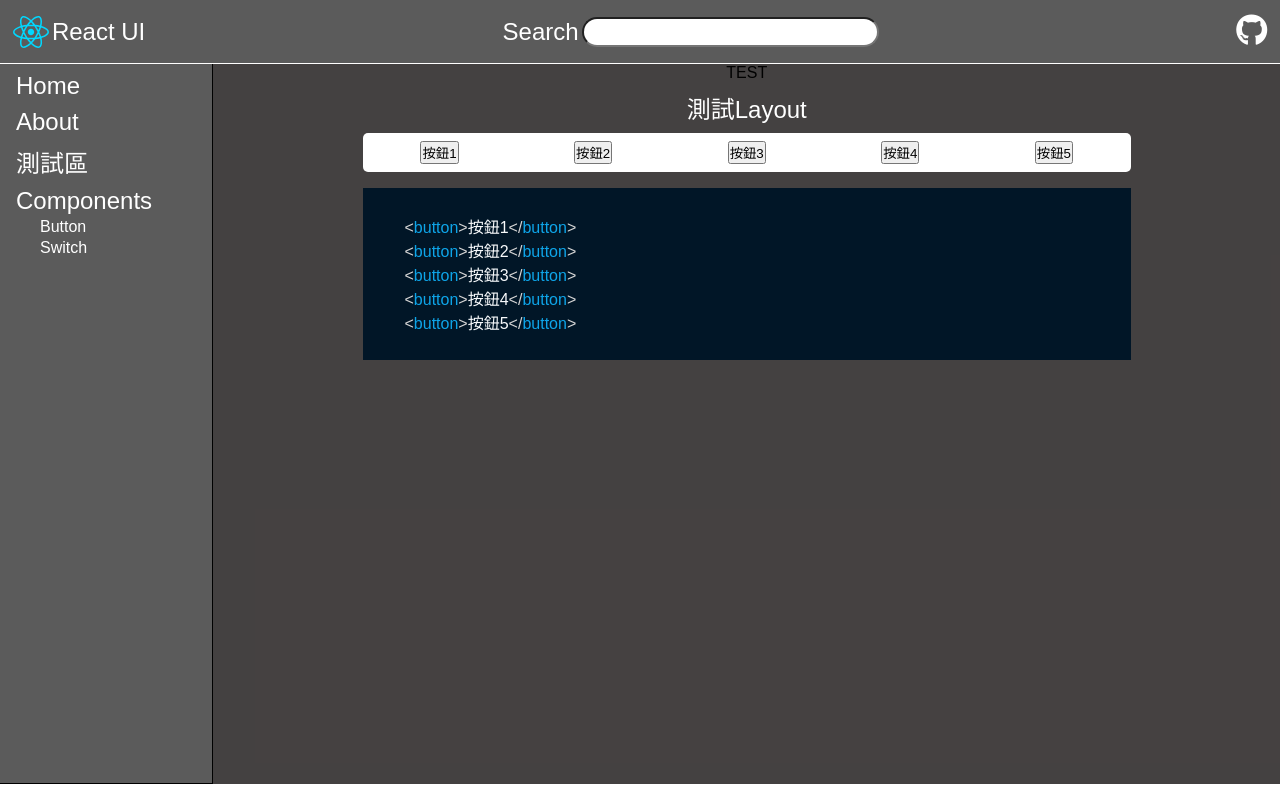
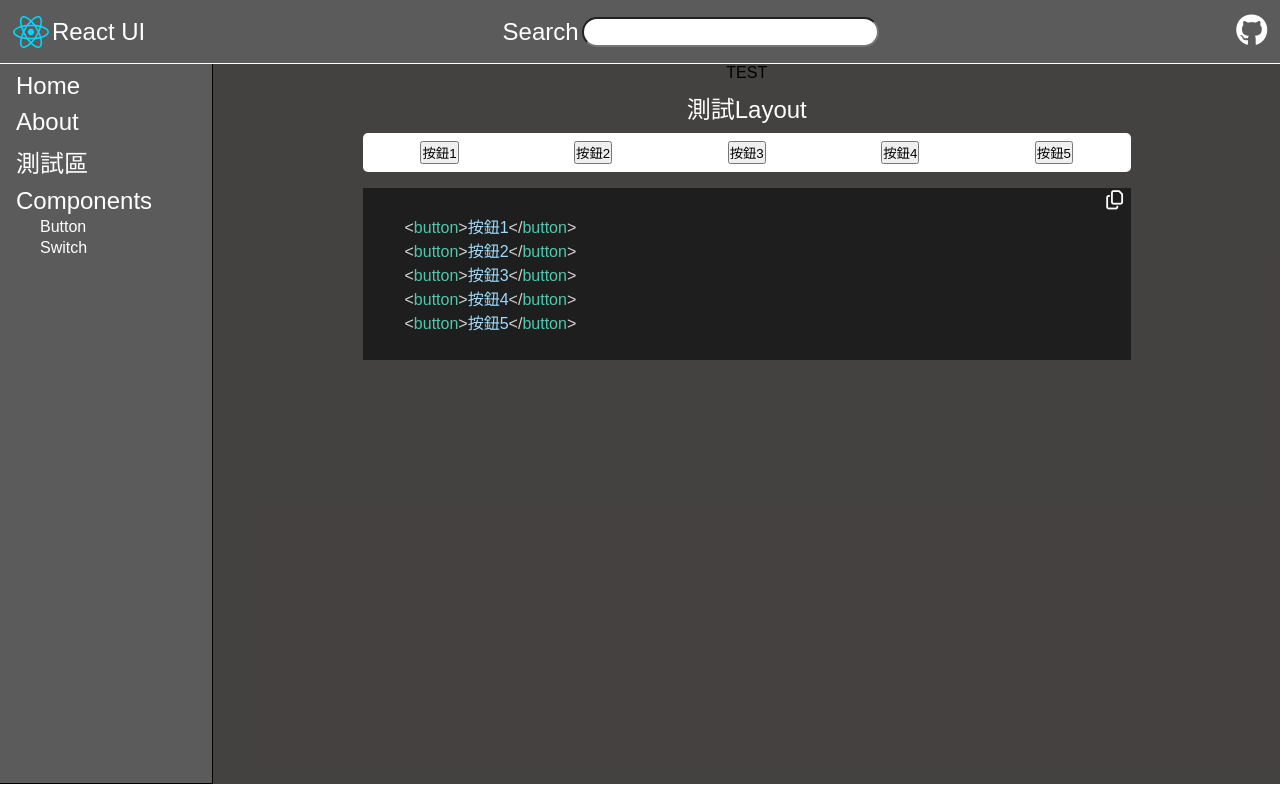
Before and after one commit to ianSama0217/React-UI, a React (Vite) app: page /React_UI/test in a window 1280 px wide. Built offline with nearby package versions, Linux system fonts and the light colour scheme; a web font is replaced by a local one.

Commit message:
codeboard copy-icon

```diff
--- a/public/style/components/codeboard.scss
+++ b/public/style/components/codeboard.scss
@@ -1,8 +1,26 @@
 .codeboard {
-  background-color: rgb(1, 22, 39);
+  background-color: rgb(30, 30, 30);
   width: 60vw;
   min-height: 20vh;
   padding: 0.5rem 1.5rem;
+  position: relative;
+
+  .copy-icon {
+    position: absolute;
+    top: 2%;
+    right: 1%;
+    // transform: translate(-50%, 50%);
+    display: flex;
+    flex-direction: column;
+    align-items: center;
+    cursor: pointer;
+    // border: 1px solid white;
+
+    .fa-copy {
+      font-size: 1.2rem;
+      color: white;
+    }
+  }
 
   .font-style {
     //   font-size: 10px;
--- a/src/components/codeboard/index.tsx
+++ b/src/components/codeboard/index.tsx
@@ -7,9 +7,26 @@ interface Props {
 }
 
 const CodeBoard: React.FC<Props> = ({ code, language = "tsx" }) => {
+  const copyCode = async (str: any) => {
+    try {
+      await navigator.clipboard.writeText(str);
+      // alert("Copied to clipboard!");
+    } catch (err) {
+      console.error("Failed to copy text:", err);
+    }
+  };
+
   return (
     <div className="codeboard">
-      <Highlight theme={themes.jettwaveDark} code={code} language={language}>
+      <div className="copy-icon">
+        <i
+          className="fa-regular fa-copy"
+          title="copied to clipboard"
+          onClick={() => copyCode(code)}
+        ></i>
+      </div>
+
+      <Highlight theme={themes.vsDark} code={code} language={language}>
         {({ style, tokens, getLineProps, getTokenProps }) => (
           <pre style={style}>
             {tokens.map((line, i) => (
```
